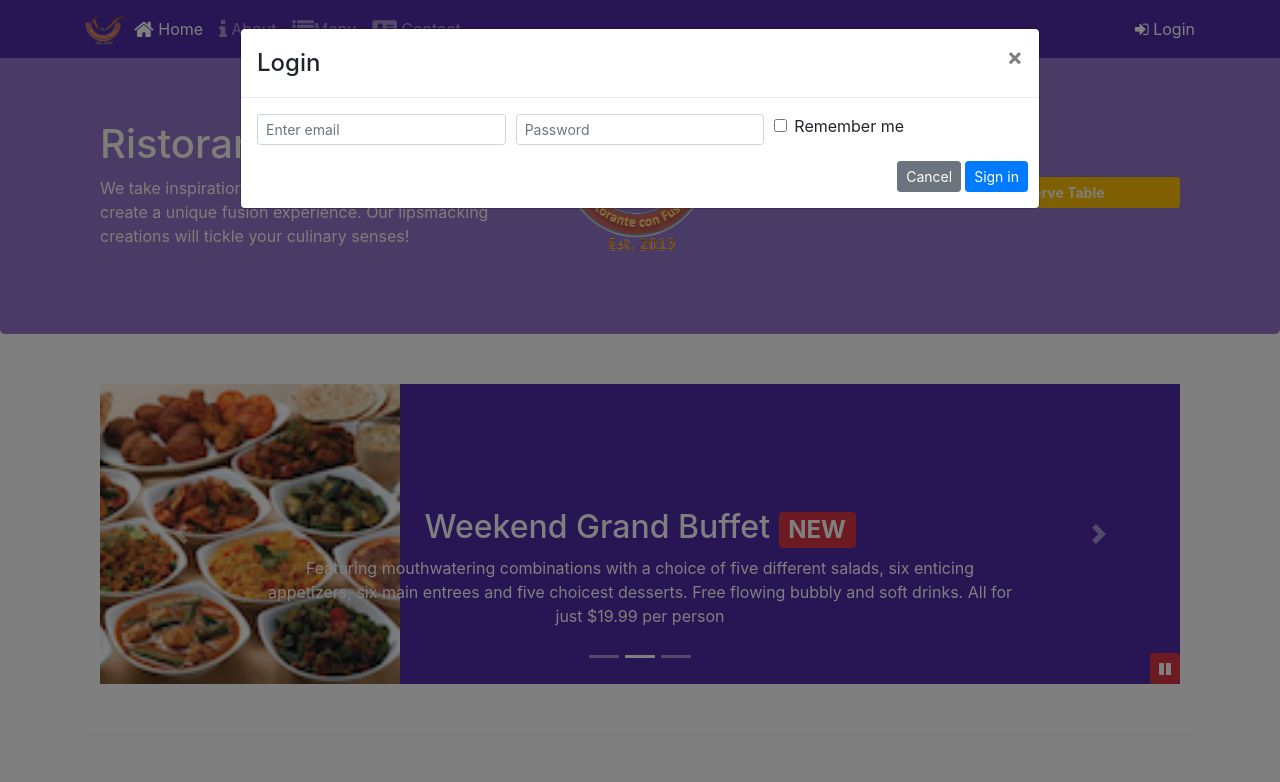
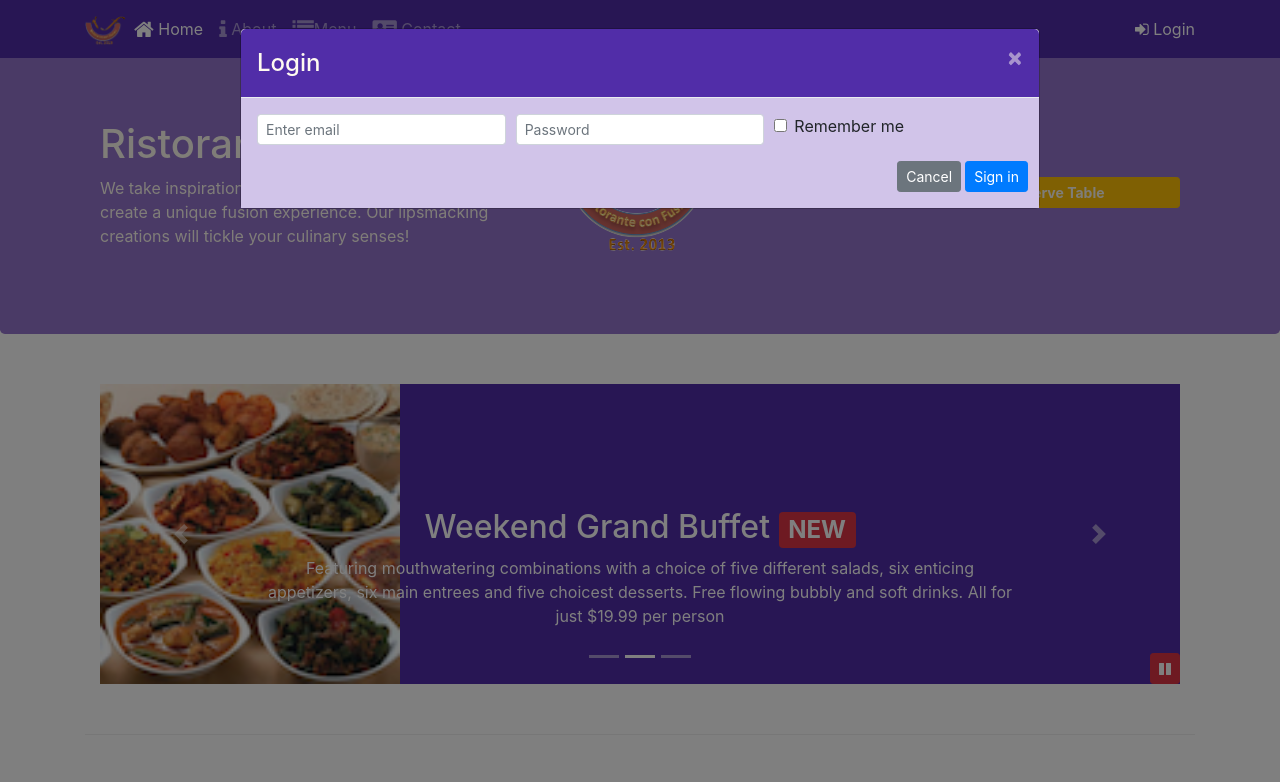
Before and after one commit to Naveen-NK99/CONFUSION-RESTAURANT, a website: page index.html in a window 1280 px wide. Both pictures are taken after a click on the link "Login". Shown: the top 782 px of the page. Drawn offline with nearby package versions, Linux system fonts and the light colour scheme.

Commit message:
assignment-4

```diff
--- a/css/styles.scss
+++ b/css/styles.scss
@@ -74,3 +74,21 @@
     bottom: 0px;
     z-index: 1;
 }
+.modal {
+
+    .modal-header {
+        background-color: $background-dark;
+        color:floralwhite;
+        button {
+            color:floralwhite;
+        }
+    }
+
+    .modal-body {
+        background-color: $background-pale;
+    }
+
+    .modal-footer {
+        background: $background-light;
+    }
+}
--- a/index.html
+++ b/index.html
@@ -33,7 +33,7 @@
     <li class="nav-item"> <a class="nav-link" href="./contactus.html"><span class="fa fa-address-card fa-lg"></span> Contact</a> </li>
   </ul>
   <span class="navbar-text">
-  <a data-toggle="modal" data-target="#loginModel">
+  <a id="loginbutton">
    <span class="fa fa-sign-in"></span> Login
   </a>
   </span>
@@ -189,7 +189,7 @@
                 </div>
                 <div class="col-12 col-sm-3 align-self-center">
                   <a role="button" class="btn btn-block btn-sm btn-warning"
-                  data-toggle="modal" data-target="#reservationDiv" > <strong>Reserve Table</strong> </a>
+                  id="reservebutton" > <strong>Reserve Table</strong> </a>
                 </div>
             </div>
         </div>
@@ -384,8 +384,17 @@
 
 
   });
+  $("#loginbutton").click(function(){
+          $("#loginModel").modal('show');
+      });
+
+      $("#reservebutton").click(function(){
+          $("#reservationDiv").modal('show');
+      });
+
 
 });
+
 
 </script>
 
```
Also changed, not shown: css/styles.css.
